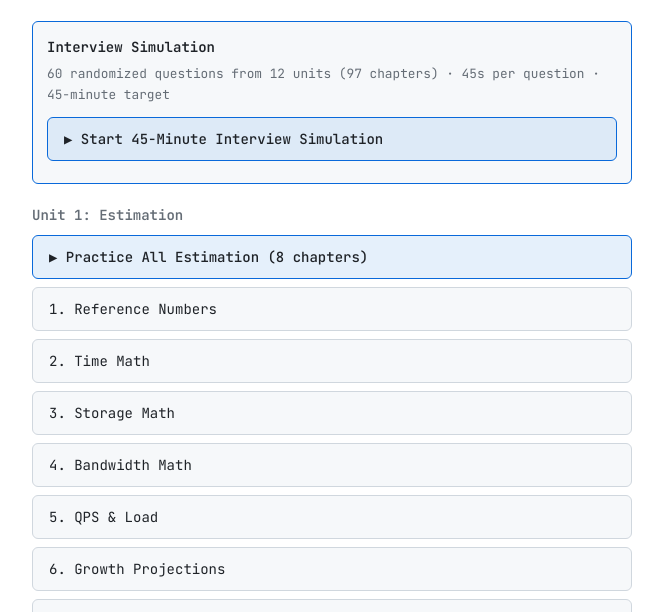
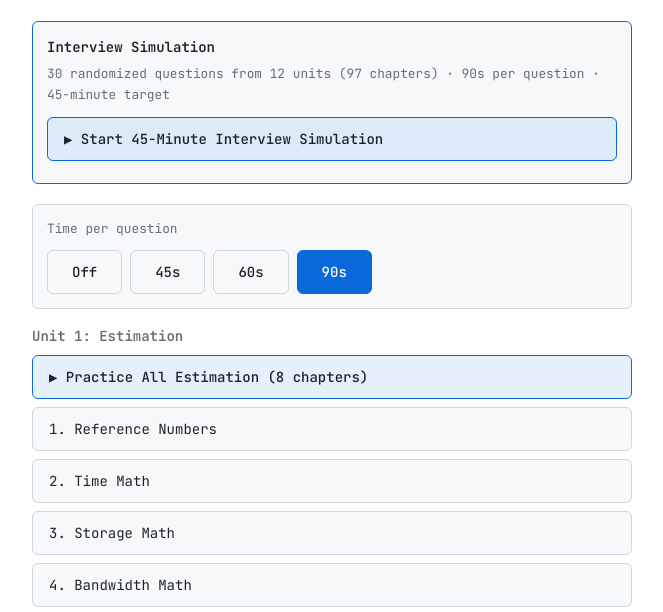
Before and after one commit to johnmarkos/nhoj.com, a website: page ai-code/system-design-practice/index.html in a window 1280 px wide. Shown: the part 160-772 px from the top of the page, without its empty margins (308-971 px from the left). Drawn offline with Linux system fonts and the light colour scheme.

Commit message:
feat: add configurable practice timer
Co-authored by GPT-5 in Codex

```diff
--- a/ai-code/system-design-practice/config.js
+++ b/ai-code/system-design-practice/config.js
@@ -9,7 +9,8 @@ export const CONFIG = {
     "Build fluency in system design reasoning. Phone-friendly problems you can do in 5 minutes.",
   backLink: { href: "../", text: "\u2190 Back to AI Code" },
   showProblemId: true,
-  timeLimit: 45,
+  timeLimit: 90,
+  timeLimitOptions: [0, 45, 60, 90],
   interviewSimulation: {
     durationMinutes: 45,
     questions: 60,
--- a/ai-code/system-design-practice/index.html
+++ b/ai-code/system-design-practice/index.html
@@ -986,6 +986,38 @@
         color: var(--error);
       }
 
+      /* Timer preference */
+      .timer-settings {
+        margin: 1rem 0;
+        padding: 0.875rem;
+        background: var(--bg-secondary);
+        border: 1px solid var(--border);
+        border-radius: 6px;
+      }
+
+      .timer-settings-label {
+        display: block;
+        margin-bottom: 0.625rem;
+        color: var(--text-muted);
+        font-size: 0.8rem;
+      }
+
+      .timer-options {
+        display: flex;
+        flex-wrap: wrap;
+        gap: 0.5rem;
+      }
+
+      .timer-option {
+        min-width: 3.75rem;
+      }
+
+      .timer-option[aria-pressed="true"] {
+        background: var(--accent);
+        border-color: var(--accent);
+        color: var(--bg);
+      }
+
       /* Resume prompt */
       .resume-prompt {
         margin-bottom: 1.25rem;
@@ -1026,6 +1058,16 @@
         </div>
 
         <div id="error-msg" class="error-msg"></div>
+
+        <div id="timer-settings" class="timer-settings hidden-container">
+          <span class="timer-settings-label">Time per question</span>
+          <div
+            id="timer-options"
+            class="timer-options"
+            role="group"
+            aria-label="Time per question"
+          ></div>
+        </div>
 
         <div id="unit-list"></div>
         <div id="resume-prompt" class="resume-prompt hidden-container">
@@ -1281,7 +1323,9 @@
       // =============================================
 
       const TWO_STAGE_TRANSITION_DELAY = 800; // ms pause between two-stage parts
-      const TIME_LIMIT = CONFIG.timeLimit || 0; // seconds per question (0 = disabled)
+      const TIMER_PREFERENCE_SUFFIX = "-timer-limit";
+      const timerLimitOptions = getTimerLimitOptions();
+      let timeLimit = getStoredTimerLimit();
       const interviewConfig = CONFIG.interviewSimulation || {};
       const configuredInterviewMinutes = Number(
         interviewConfig.durationMinutes,
@@ -1292,18 +1336,6 @@
           ? Math.round(configuredInterviewMinutes)
           : 45;
       const configuredInterviewQuestions = Number(interviewConfig.questions);
-      const derivedInterviewQuestions =
-        TIME_LIMIT > 0
-          ? Math.max(
-              1,
-              Math.round((INTERVIEW_DURATION_MINUTES * 60) / TIME_LIMIT),
-            )
-          : 60;
-      const INTERVIEW_QUESTION_TARGET =
-        Number.isFinite(configuredInterviewQuestions) &&
-        configuredInterviewQuestions > 0
-          ? Math.round(configuredInterviewQuestions)
-          : derivedInterviewQuestions;
 
       // Top-level views
       const landing = document.getElementById("landing");
@@ -1429,6 +1461,8 @@
       // Timer elements
       const timerDisplay = document.getElementById("timer-display");
       const timedOutLabel = document.getElementById("timed-out-label");
+      const timerSettings = document.getElementById("timer-settings");
+      const timerOptions = document.getElementById("timer-options");
 
       // Resume elements
       const resumePrompt = document.getElementById("resume-prompt");
@@ -1481,6 +1515,72 @@
         correctAnswerDisplay.classList.add("hidden-container");
       }
 
+      // =============================================
+      // Timer preferences
+      // =============================================
+
+      function getTimerLimitOptions() {
+        if (!Array.isArray(CONFIG.timeLimitOptions)) return [];
+
+        return [...new Set(CONFIG.timeLimitOptions)].filter(
+          (option) => Number.isInteger(option) && option >= 0,
+        );
+      }
+
+      function getTimerPreferenceKey() {
+        return `${CONFIG.storageKey || "openquizzer-sessions"}${TIMER_PREFERENCE_SUFFIX}`;
+      }
+
+      function getStoredTimerLimit() {
+        const defaultLimit = Number.isInteger(CONFIG.timeLimit)
+          ? Math.max(CONFIG.timeLimit, 0)
+          : 0;
+
+        if (timerLimitOptions.length === 0) return defaultLimit;
+
+        try {
+          const storedLimit = Number.parseInt(
+            localStorage.getItem(getTimerPreferenceKey()),
+            10,
+          );
+          if (timerLimitOptions.includes(storedLimit)) return storedLimit;
+        } catch {
+          // Use the configured default when storage is unavailable.
+        }
+
+        return timerLimitOptions.includes(defaultLimit)
+          ? defaultLimit
+          : timerLimitOptions[0];
+      }
+
+      function renderTimerSettings() {
+        if (timerLimitOptions.length === 0) return;
+
+        timerSettings.classList.remove("hidden-container");
+        timerOptions.innerHTML = "";
+
+        timerLimitOptions.forEach((option) => {
+          const button = document.createElement("button");
+          button.className = "nav-btn secondary timer-option";
+          button.type = "button";
+          button.textContent = option === 0 ? "Off" : `${option}s`;
+          button.setAttribute("aria-pressed", String(option === timeLimit));
+          button.addEventListener("click", () => setTimerLimit(option));
+          timerOptions.appendChild(button);
+        });
+      }
+
+      function setTimerLimit(limit) {
+        timeLimit = limit;
+        try {
+          localStorage.setItem(getTimerPreferenceKey(), String(limit));
+        } catch {
+          // The selection still applies for the current page session.
+        }
+        renderTimerSettings();
+        configureInterviewSimulationCard();
+      }
+
       function collectProblemMetadata(problems) {
         for (const p of problems) {
           allProblemsById[p.id] = {
@@ -1499,8 +1599,8 @@
 
       function startTimer() {
         clearTimer();
-        if (TIME_LIMIT <= 0) return;
-        timerSecondsLeft = TIME_LIMIT;
+        if (timeLimit <= 0) return;
+        timerSecondsLeft = timeLimit;
         timerDisplay.classList.remove("hidden-container", "timer-warning");
         timerDisplay.textContent = formatTimerDisplay(timerSecondsLeft);
 
@@ -1509,7 +1609,7 @@
           timerDisplay.textContent = formatTimerDisplay(timerSecondsLeft);
 
           // Warning at 25% time remaining
-          if (timerSecondsLeft <= Math.ceil(TIME_LIMIT * 0.25)) {
+          if (timerSecondsLeft <= Math.ceil(timeLimit * 0.25)) {
             timerDisplay.classList.add("timer-warning");
           }
 
@@ -1535,6 +1635,20 @@
         return mins > 0
           ? `${mins}:${String(secs).padStart(2, "0")}`
           : `${secs}s`;
+      }
+
+      function getInterviewQuestionTarget() {
+        if (timeLimit > 0) {
+          return Math.max(
+            1,
+            Math.round((INTERVIEW_DURATION_MINUTES * 60) / timeLimit),
+          );
+        }
+
+        return Number.isFinite(configuredInterviewQuestions) &&
+          configuredInterviewQuestions > 0
+          ? Math.round(configuredInterviewQuestions)
+          : 60;
       }
 
       function configureInterviewSimulationCard() {
@@ -1556,10 +1670,11 @@
           return;
         }
 
+        const questionTarget = getInterviewQuestionTarget();
         interviewSimSummary.textContent =
-          TIME_LIMIT > 0
-            ? `${INTERVIEW_QUESTION_TARGET} randomized questions from ${readyUnits} units (${readyChapters} chapters) · ${TIME_LIMIT}s per question · ${INTERVIEW_DURATION_MINUTES}-minute target`
-            : `${INTERVIEW_QUESTION_TARGET} randomized questions from ${readyUnits} units (${readyChapters} chapters)`;
+          timeLimit > 0
+            ? `${questionTarget} randomized questions from ${readyUnits} units (${readyChapters} chapters) · ${timeLimit}s per question · ${INTERVIEW_DURATION_MINUTES}-minute target`
+            : `${questionTarget} randomized questions from ${readyUnits} units (${readyChapters} chapters)`;
         interviewSimBtn.textContent = `▶ Start ${INTERVIEW_DURATION_MINUTES}-Minute Interview Simulation`;
       }
 
@@ -1777,7 +1892,7 @@
             .size;
           const chapterCount = chapters.length;
           const questionCount = Math.min(
-            INTERVIEW_QUESTION_TARGET,
+            getInterviewQuestionTarget(),
             allProblems.length,
           );
 
@@ -3258,6 +3373,7 @@
       }
 
       renderUnitList();
+      renderTimerSettings();
       configureInterviewSimulationCard();
       sessionHistory = loadFromLocalStorage();
       problemTracking = loadProblemTracking();
```
Also changed, not shown: ai-code/system-design-practice/openquizzer.test.js (+7 -0 lines), ai-code/system-design-practice/CHANGELOG.md.
